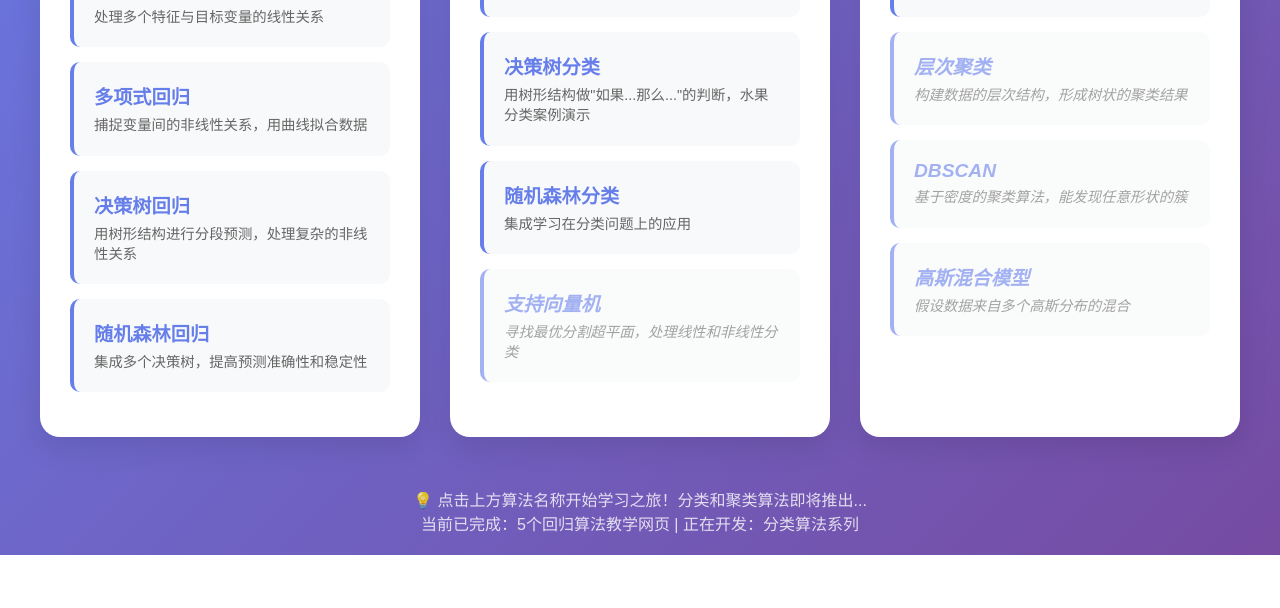
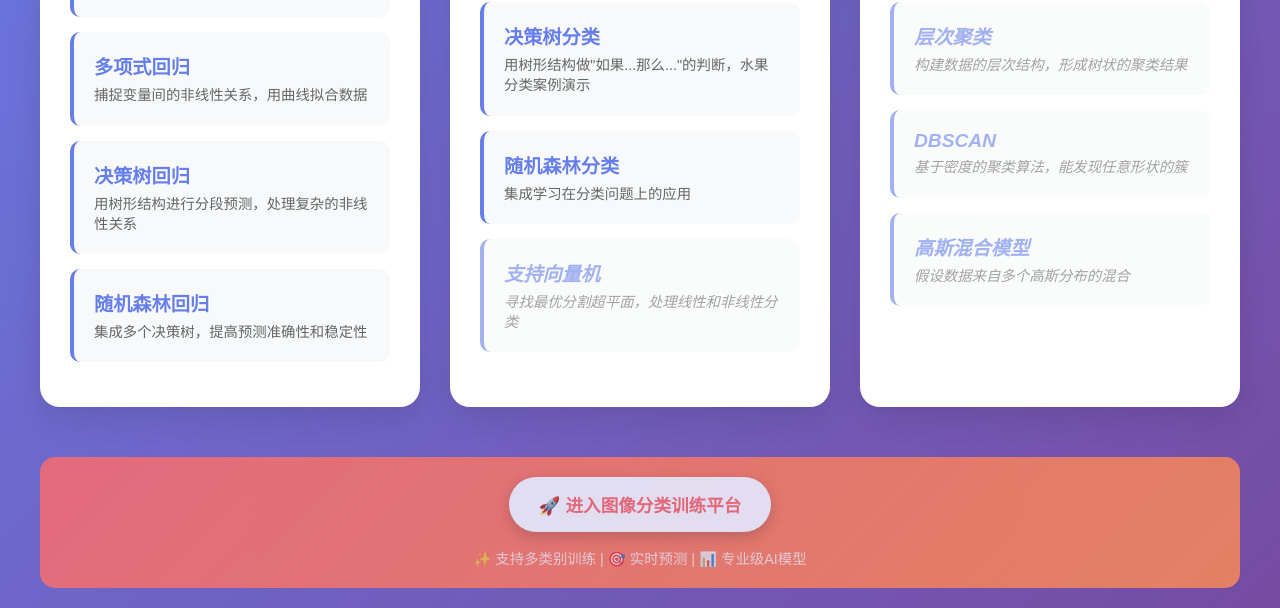
Before and after one commit to nkiuhnd/machine-learning-tutorial, a plain HTML site: page index.html in a window 1280 px wide. Shown: the part 517-1125 px from the top of the page. Before the commit the page ends 1072 px from the top, so only its background shows below. Drawn offline with Linux system fonts and the light colour scheme.

Commit message:
插入超链接
插入超链接

```diff
--- a/index.html
+++ b/index.html
@@ -26,7 +26,7 @@
         .header {
             text-align: center;
             color: white;
-            margin-bottom: 50px;
+            margin-bottom: 20px;
         }
 
         .header h1 {
@@ -158,7 +158,7 @@
     <div class="container">
         <div class="header">
             <h1>🤖 机器学习算法导览</h1>
-            <p>探索回归、分类、聚类三大核心算法的奥秘</p>
+            <p style="margin-bottom: 0;">探索回归、分类、聚类三大核心算法的奥秘</p>
         </div>
 
         <div class="algorithm-grid">
@@ -289,8 +289,31 @@
         </div>
 
         <div class="footer">
-            <p>💡 点击上方算法名称开始学习之旅！分类和聚类算法即将推出...</p>
-            <p>当前已完成：5个回归算法教学网页 | 正在开发：分类算法系列</p>
+
+
+                        <!-- 图像分类训练平台链接 -->
+            <div style="margin-top: 1px; padding: 20px; background: linear-gradient(135deg, #ff6b6b, #ff8e53); border-radius: 15px; text-align: center;">
+
+
+                <a href="图像分类训练平台_专业版.html" style="
+                    display: inline-block;
+                    background: white;
+                    color: #ff6b6b;
+                    padding: 15px 30px;
+                    border-radius: 50px;
+                    text-decoration: none;
+                    font-weight: bold;
+                    font-size: 1.1em;
+                    transition: all 0.3s ease;
+                    box-shadow: 0 5px 15px rgba(0,0,0,0.2);
+                " onmouseover="this.style.transform='translateY(-3px)'; this.style.boxShadow='0 8px 25px rgba(0,0,0,0.3)'"
+                   onmouseout="this.style.transform='translateY(0)'; this.style.boxShadow='0 5px 15px rgba(0,0,0,0.2)'">
+                    🚀 进入图像分类训练平台
+                </a>
+                <div style="margin-top: 15px; color: white; opacity: 0.8; font-size: 0.9em;">
+                    ✨ 支持多类别训练 | 🎯 实时预测 | 📊 专业级AI模型
+                </div>
+            </div>
         </div>
     </div>
 
```
